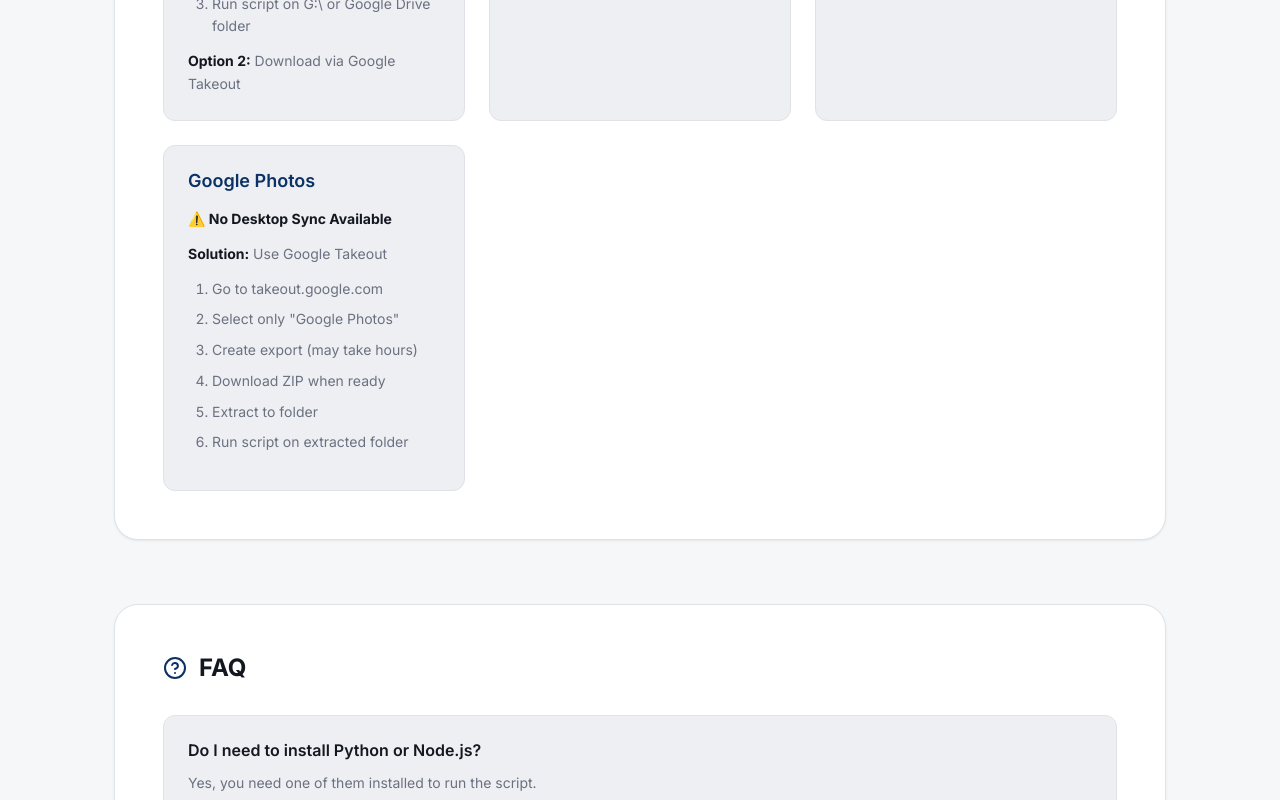
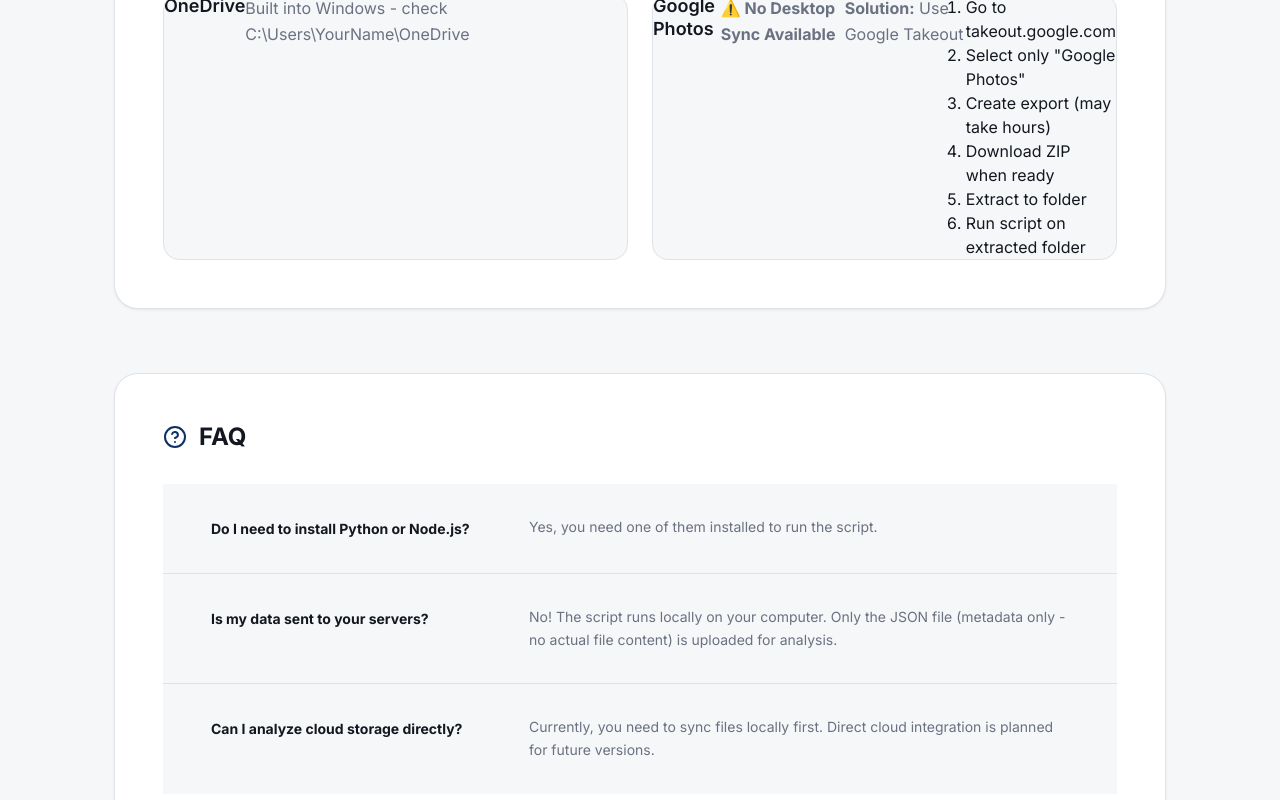
Before and after one commit to DIANABEnish/cloud-optimizer-frontend, a React (Vite) app: page /howToUse in a window 1280 px wide. Shown: the part 2020-2820 px from the top of the page. Built offline with nearby package versions, Linux system fonts and the light colour scheme.

Commit message:
Refactor styles for cloud guides and FAQ sections

```diff
--- a/src/pages/HowToUse.scss
+++ b/src/pages/HowToUse.scss
@@ -242,7 +242,7 @@
   // CLOUD GUIDES
   .cloud-guides {
     display: grid;
-    grid-template-columns: repeat(auto-fit, minmax(250px, 1fr));
+    grid-template-columns: repeat(2, 1fr);
     gap: $spacing-lg;
 
     @media (max-width: $breakpoint-sm) {
@@ -251,77 +251,179 @@
   }
 
   .guide-card {
-    background: $muted;
-    padding: $spacing-lg;
-    border-radius: $radius-lg;
+    background: $background;
+    border-radius: $radius-xl;
     border: 1px solid $border;
+    overflow: hidden;
     transition: all $transition-base;
+    display: flex;
+    flex-direction: row;
+    min-height: 160px;
 
     &:hover {
-      transform: translateY(-4px);
+      transform: translateY(-3px);
       box-shadow: $shadow-md;
       border-color: rgba($primary, 0.3);
+
+      .guide-icon-col {
+        opacity: 1;
+      }
     }
 
+    &--warning {
+      border-color: rgba($warning, 0.3);
+
+      &:hover {
+        border-color: rgba($warning, 0.55);
+        box-shadow: 0 8px 24px rgba($warning, 0.1);
+      }
+    }
+  }
+
+  .guide-icon-col {
+    width: 72px;
+    flex-shrink: 0;
+    display: flex;
+    flex-direction: column;
+    align-items: center;
+    justify-content: flex-start;
+    padding-top: $spacing-xl;
+    opacity: 0.85;
+    transition: opacity $transition-base;
+
+    &--drive   { background: rgba(#4285f4, 0.07); }
+    &--dropbox { background: rgba(#0061ff, 0.07); }
+    &--onedrive{ background: rgba(#0078d4, 0.07); }
+    &--photos  { background: rgba($warning,  0.07); }
+  }
+
+  .guide-icon {
+    width: 40px;
+    height: 40px;
+    border-radius: $radius-lg;
+    display: flex;
+    align-items: center;
+    justify-content: center;
+
+    svg { stroke-width: 2; }
+
+    &--drive   { background: rgba(#4285f4, 0.15); color: #4285f4; }
+    &--dropbox { background: rgba(#0061ff, 0.15); color: #0061ff; }
+    &--onedrive{ background: rgba(#0078d4, 0.15); color: #0078d4; }
+    &--photos  { background: rgba($warning, 0.15); color: darken($warning, 8%); }
+  }
+
+  .guide-card-body {
+    flex: 1;
+    padding: $spacing-lg;
+    display: flex;
+    flex-direction: column;
+    gap: $spacing-xs;
+    border-left: 1px solid $border;
+
     h3 {
-      color: $primary;
-      margin-bottom: $spacing-md;
-      font-size: $text-lg;
+      font-size: $text-base;
+      font-weight: $font-bold;
+      color: $foreground;
+      margin: 0 0 $spacing-xs;
     }
 
     p {
       font-size: $text-sm;
-      margin-bottom: $spacing-sm;
+      color: $muted-foreground;
+      margin: 0;
+      line-height: $leading-relaxed;
 
       strong { color: $foreground; }
     }
 
+    code {
+      display: inline-block;
+      margin-top: $spacing-xs;
+      font-size: $text-xs;
+    }
+
     ol {
       padding-left: $spacing-lg;
-      margin: $spacing-sm 0;
+      margin: $spacing-xs 0 0;
 
       li {
         color: $muted-foreground;
         font-size: $text-sm;
         line-height: $leading-relaxed;
-        margin-bottom: $spacing-xs;
+        margin-bottom: 2px;
+
+        &:last-child { margin-bottom: 0; }
       }
     }
+  }
 
-    @media (max-width: $breakpoint-sm) {
-      padding: $spacing-md;
-    }
+  .warning-badge {
+    display: inline-flex;
+    align-items: center;
+    gap: $spacing-xs;
+    background: rgba($warning, 0.1);
+    color: darken($warning, 10%);
+    font-size: $text-xs;
+    font-weight: $font-semibold;
+    padding: 3px 10px;
+    border-radius: $radius-full;
+    margin-bottom: $spacing-xs;
+    width: fit-content;
+
+    svg { stroke-width: 2.5; }
   }
 
   // FAQ
   .faq {
+    .faq-list {
+      display: flex;
+      flex-direction: column;
+      gap: 0;
+      border-radius: $radius-xl;
+      overflow: hidden;
+      border: 1px solid $border;
+    }
+
     .faq-item {
-      padding: $spacing-lg;
-      background: $muted;
-      border-radius: $radius-lg;
-      border: 1px solid $border;
-      margin-bottom: $spacing-lg;
+      padding: $spacing-xl $spacing-2xl;
+      background: $background;
+      border-bottom: 1px solid $border;
+      display: grid;
+      grid-template-columns: 1fr 2fr;
+      gap: $spacing-2xl;
+      align-items: start;
+      transition: background $transition-base;
+
+      &:last-child { border-bottom: none; }
 
       &:hover {
-        border-color: rgba($primary, 0.3);
+        background: rgba($primary, 0.02);
+
+        h3 { color: $primary; }
       }
 
-      &:last-child { margin-bottom: 0; }
-
       h3 {
+        font-size: $text-sm;
+        font-weight: $font-bold;
         color: $foreground;
-        margin-bottom: $spacing-sm;
-        font-size: $text-base;
+        margin: 0;
+        padding-top: 2px;
+        transition: color $transition-base;
+        line-height: $leading-relaxed;
       }
 
       p {
         color: $muted-foreground;
         font-size: $text-sm;
         margin: 0;
+        line-height: $leading-relaxed;
       }
 
-      @media (max-width: $breakpoint-sm) {
-        padding: $spacing-md;
+      @media (max-width: $breakpoint-md) {
+        grid-template-columns: 1fr;
+        gap: $spacing-sm;
+        padding: $spacing-lg;
       }
     }
   }
```
